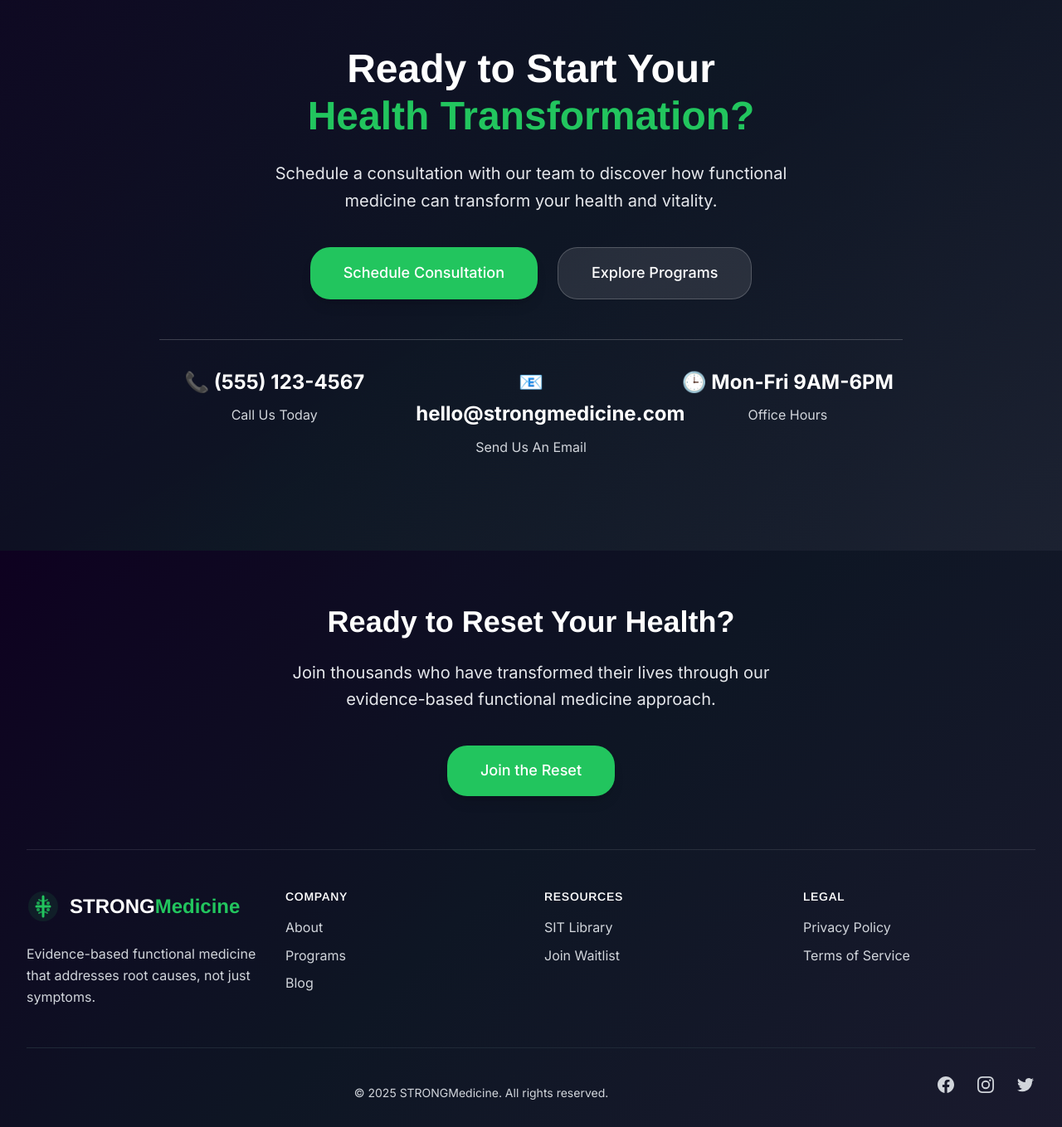
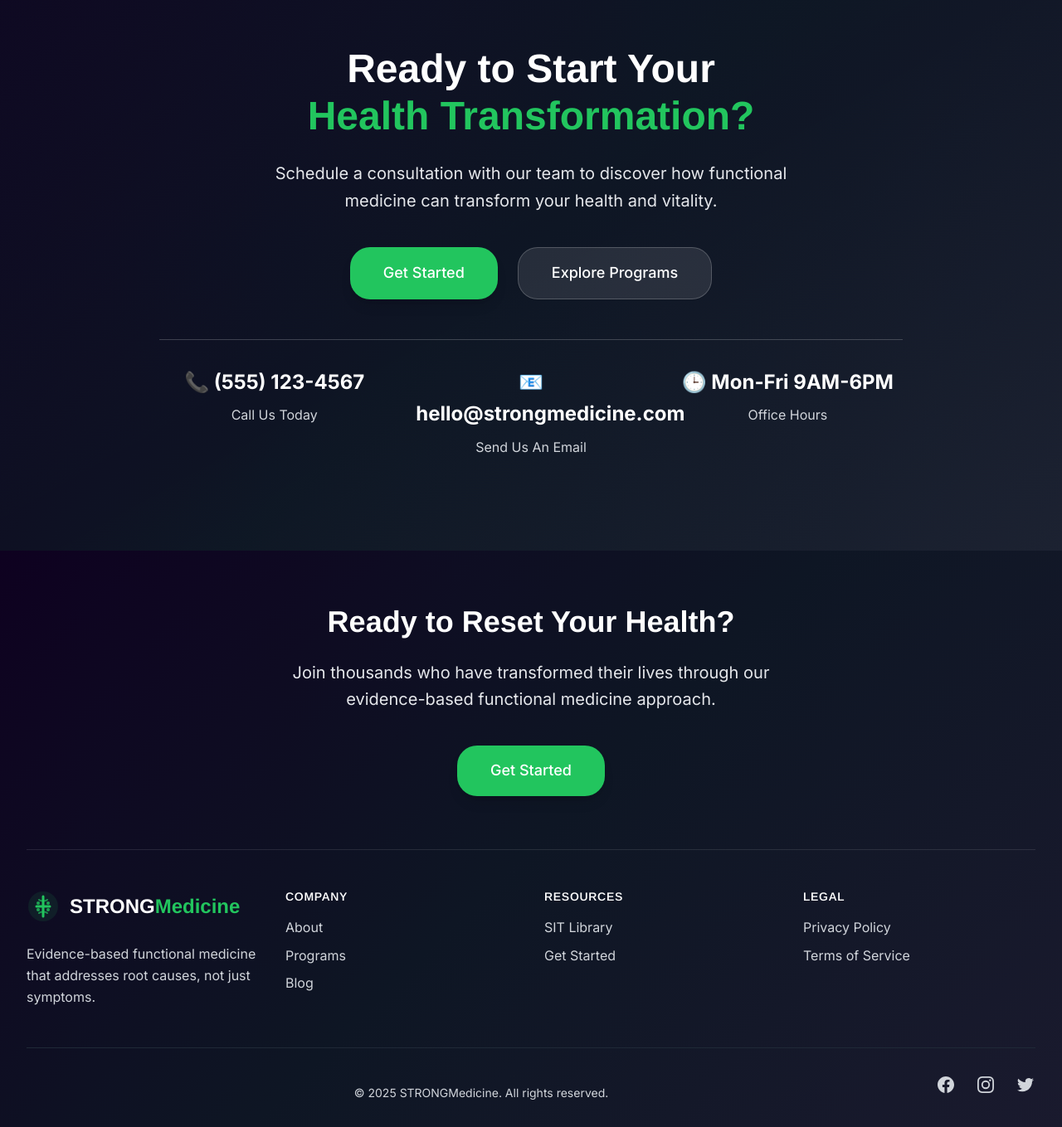
Before and after one commit to RyanByrne/strong_medicine, a Next.js app: page /about in a window 1280 px wide. Shown: the part 4773-6132 px from the top of the page at 83% size. Built offline with nearby package versions, Linux system fonts and the light colour scheme; no server answers.

Commit message:
update header

```diff
--- a/src/app/about/page.tsx
+++ b/src/app/about/page.tsx
@@ -461,8 +461,13 @@ export default function AboutPage() {
             </p>
 
             <div className="flex flex-col sm:flex-row gap-6 justify-center mb-12">
-              <a href="/waitlist" className="btn-primary text-lg px-10 py-4">
-                Schedule Consultation
+              <a
+                href={process.env.NEXT_PUBLIC_CHAT_TOOL_URL || 'http://localhost:3002'}
+                target="_blank"
+                rel="noopener noreferrer"
+                className="btn-primary text-lg px-10 py-4"
+              >
+                Get Started
               </a>
               <a href="/programs" className="btn-secondary text-lg px-10 py-4 bg-white/10 text-white border-white/20 hover:bg-white/20">
                 Explore Programs
--- a/src/app/programs/page.tsx
+++ b/src/app/programs/page.tsx
@@ -180,16 +180,18 @@ export default function ProgramsPage() {
 
                   {/* CTA Button */}
                   <div className="text-center">
-                    <Link
-                      href="/waitlist"
+                    <a
+                      href={process.env.NEXT_PUBLIC_CHAT_TOOL_URL || 'http://localhost:3002'}
+                      target="_blank"
+                      rel="noopener noreferrer"
                       className={`btn-primary w-full group-hover:scale-105 transition-transform duration-300 ${
                         program.highlighted
                           ? 'bg-gradient-to-r from-accent to-primary-600 hover:from-accent/90 hover:to-primary-700'
                           : ''
                       }`}
                     >
-                      Join Waitlist
-                    </Link>
+                      Get Started
+                    </a>
                     <p className="text-xs text-gray-500 mt-2">30-day money-back guarantee</p>
                   </div>
                 </div>
@@ -344,8 +346,13 @@ export default function ProgramsPage() {
             </p>
 
             <div className="flex flex-col sm:flex-row gap-6 justify-center mb-12">
-              <a href="/waitlist" className="btn-primary text-lg px-10 py-4">
-                Join the Waitlist
+              <a
+                href={process.env.NEXT_PUBLIC_CHAT_TOOL_URL || 'http://localhost:3002'}
+                target="_blank"
+                rel="noopener noreferrer"
+                className="btn-primary text-lg px-10 py-4"
+              >
+                Get Started
               </a>
               <a href="/about" className="btn-secondary text-lg px-10 py-4 bg-white/10 text-white border-white/20 hover:bg-white/20">
                 Meet Our Team
--- a/src/app/sit-library/page.tsx
+++ b/src/app/sit-library/page.tsx
@@ -197,9 +197,14 @@ export default async function SitLibraryPage() {
               <p className="text-lg text-gray-600 mb-2">Our meditation library is being carefully curated.</p>
               <p className="text-gray-500">Check back soon for transformative sessions!</p>
               <div className="mt-8">
-                <Link href="/waitlist" className="btn-primary">
-                  Join Waitlist for Updates
-                </Link>
+                <a
+                  href={process.env.NEXT_PUBLIC_CHAT_TOOL_URL || 'http://localhost:3002'}
+                  target="_blank"
+                  rel="noopener noreferrer"
+                  className="btn-primary"
+                >
+                  Get Started
+                </a>
               </div>
             </div>
           )}
@@ -309,8 +314,13 @@ export default async function SitLibraryPage() {
               <a href="/programs" className="btn-primary text-lg px-10 py-4">
                 Explore Programs
               </a>
-              <a href="/waitlist" className="btn-secondary text-lg px-10 py-4 bg-white/10 text-white border-white/20 hover:bg-white/20">
-                Join Waitlist
+              <a
+                href={process.env.NEXT_PUBLIC_CHAT_TOOL_URL || 'http://localhost:3002'}
+                target="_blank"
+                rel="noopener noreferrer"
+                className="btn-secondary text-lg px-10 py-4 bg-white/10 text-white border-white/20 hover:bg-white/20"
+              >
+                Get Started
               </a>
             </div>
 
--- a/src/components/home/CTA.tsx
+++ b/src/components/home/CTA.tsx
@@ -36,7 +36,7 @@ export default function CTA() {
               </svg>
               Begin Onboarding
             </a>
-            <Link
+            <a
               href="/waitlist"
               className="btn-secondary text-lg px-10 py-4 bg-white/10 text-white border-white/20 hover:bg-white/20"
             >
@@ -44,7 +44,7 @@ export default function CTA() {
               <svg className="ml-2 w-5 h-5 group-hover:translate-x-1 transition-transform" fill="none" stroke="currentColor" viewBox="0 0 24 24">
                 <path strokeLinecap="round" strokeLinejoin="round" strokeWidth="2" d="M17 8l4 4m0 0l-4 4m4-4H3" />
               </svg>
-            </Link>
+            </a>
           </div>
 
           {/* Social proof */}
--- a/src/components/home/Programs.tsx
+++ b/src/components/home/Programs.tsx
@@ -86,16 +86,18 @@ export default function Programs() {
                   </li>
                 ))}
               </ul>
-              <Link
-                href="/waitlist"
+              <a
+                href={process.env.NEXT_PUBLIC_CHAT_TOOL_URL || 'http://localhost:3002'}
+                target="_blank"
+                rel="noopener noreferrer"
                 className={`block w-full text-center px-6 py-3 rounded-lg font-semibold transition-colors ${
                   program.highlighted
                     ? 'bg-primary-600 text-white hover:bg-primary-700'
                     : 'bg-gray-800 text-white hover:bg-gray-900'
                 }`}
               >
-                Join Waitlist
-              </Link>
+                Get Started
+              </a>
             </div>
           ))}
         </div>
--- a/src/components/layout/Footer.tsx
+++ b/src/components/layout/Footer.tsx
@@ -10,7 +10,7 @@ export default function Footer() {
     ],
     Resources: [
       { name: 'SIT Library', href: '/sit-library' },
-      { name: 'Join Waitlist', href: '/waitlist' },
+      { name: 'Get Started', href: process.env.NEXT_PUBLIC_CHAT_TOOL_URL || 'http://localhost:3002', external: true },
     ],
     Legal: [
       { name: 'Privacy Policy', href: '/privacy' },
@@ -29,12 +29,14 @@ export default function Footer() {
           <p className="text-xl text-gray-200 mb-10 max-w-2xl mx-auto">
             Join thousands who have transformed their lives through our evidence-based functional medicine approach.
           </p>
-          <Link
-            href="/waitlist"
+          <a
+            href={process.env.NEXT_PUBLIC_CHAT_TOOL_URL || 'http://localhost:3002'}
+            target="_blank"
+            rel="noopener noreferrer"
             className="btn-primary text-lg px-10 py-4"
           >
-            Join the Reset
-          </Link>
+            Get Started
+          </a>
         </div>
 
         {/* Links Section */}
@@ -58,12 +60,23 @@ export default function Footer() {
               <ul className="mt-4 space-y-2">
                 {links.map((link) => (
                   <li key={link.name}>
+                    {link.external ? (
+                      <a
+                        href={link.href}
+                        target="_blank"
+                        rel="noopener noreferrer"
+                        className="text-base text-gray-300 hover:text-accent transition-colors"
+                      >
+                        {link.name}
+                      </a>
+                    ) : (
                       <Link
                         href={link.href}
                         className="text-base text-gray-300 hover:text-accent transition-colors"
                       >
                         {link.name}
                       </Link>
+                    )}
                   </li>
                 ))}
               </ul>
```
Lines whose indentation alone changed are shown as unchanged.
